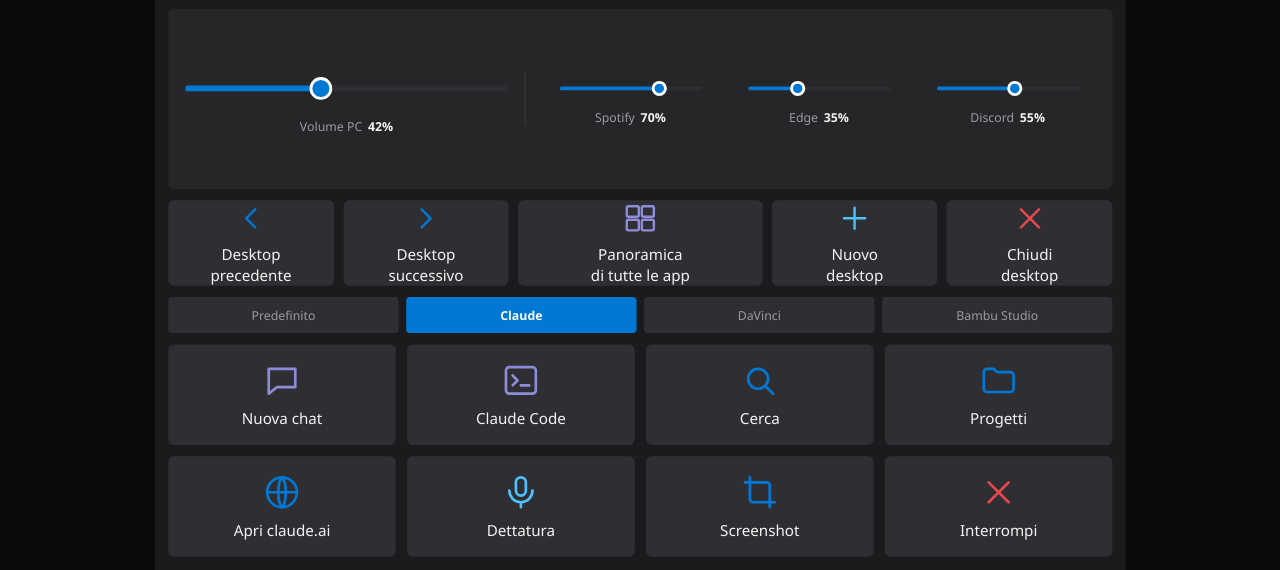
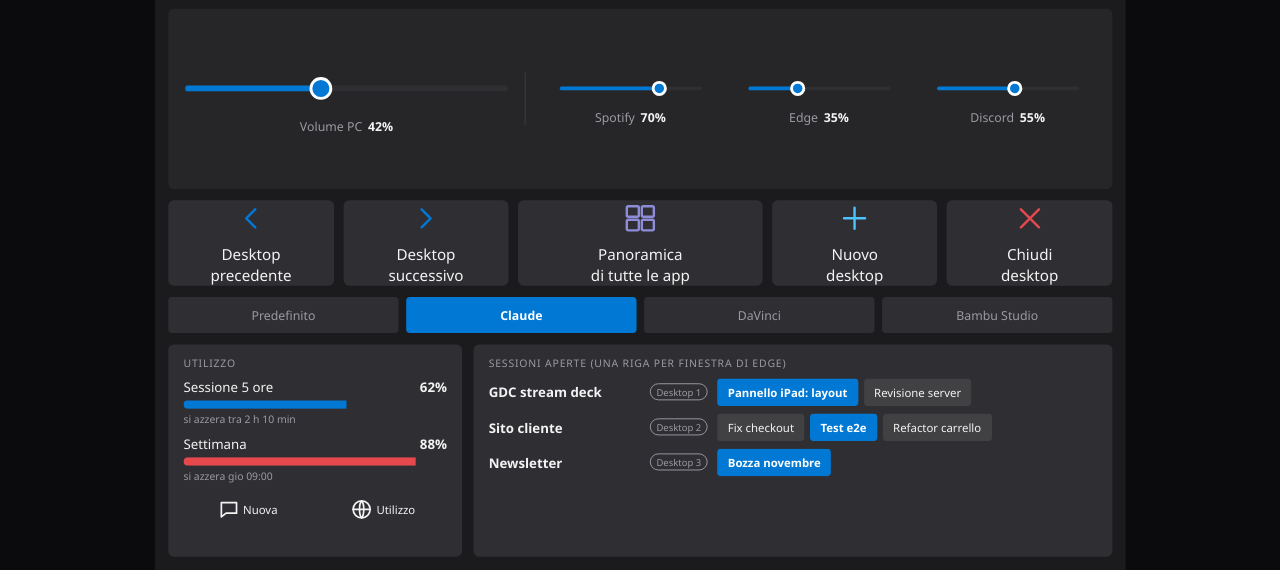
Before and after one commit to giandcdalcorso11-coder/GDC-stream-deck, a plain HTML site: page mockup/pannello.html in a window 1280 px wide. Both pictures are taken after a click on the button "Claude". Shown: the part 230-800 px from the top of the page. Drawn offline with Linux system fonts and the light colour scheme.

Commit message:
Mockup: pagina Claude con utilizzo e sessioni aperte
Co-Authored-By: Claude Sonnet 5.5 <noreply@anthropic.com>
Claude-Session: https://claude.ai/code/session_01HsrMVCknNYjub7dYfeEpWz

```diff
--- a/mockup/pannello.html
+++ b/mockup/pannello.html
@@ -69,6 +69,24 @@ svg.i{width:24px;height:24px;fill:none;stroke:currentColor;stroke-width:1.8;stro
 .key svg.i{width:42px;height:42px;stroke-width:1.6}
 .key[data-c=sys] svg{color:var(--sys)}.key[data-c=audio] svg{color:var(--audio)}.key[data-c=work] svg{color:var(--work)}.key[data-c=danger] svg{color:var(--danger)}
 .key.sm{font-size:13px;gap:6px}.key.sm svg.i{width:28px;height:28px}
+
+/* pagina Claude: utilizzo + sessioni */
+.cv{grid-column:1/-1;grid-row:1/-1;display:grid;grid-template-columns:310px 1fr;grid-gap:12px;min-height:0}
+#stage.port .cv{grid-template-columns:1fr;grid-template-rows:auto 1fr}
+.panel{background:var(--key);border-radius:var(--r);padding:12px 16px;min-height:0;overflow:hidden}
+.panel h4{font-size:11px;color:var(--muted);font-weight:500;text-transform:uppercase;letter-spacing:.08em;margin-bottom:8px}
+.ub{margin-bottom:9px}.ub .t{display:flex;justify-content:space-between;font-size:14px}.ub .bar{height:9px;margin-top:5px}.ub small{display:block;color:var(--muted);font-size:11px;margin-top:3px}
+.ub.warn .bar i{background:var(--danger)}
+.cvb{display:flex;margin-top:4px}.cvb .tb{width:auto;flex:1;height:38px;font-size:12px;padding:0 6px}.cvb .tb+.tb{margin-left:8px}
+.sr{display:flex;align-items:center;margin-bottom:7px;min-height:30px}
+.sr .pn{width:170px;flex:none;font-size:14px;font-weight:600;white-space:nowrap;overflow:hidden;text-overflow:ellipsis}
+.sr .dn{font-size:10px;color:var(--muted);border:1px solid currentColor;border-radius:9px;padding:1px 6px;margin-right:10px;flex:none}
+.sr .chs{flex:1;overflow:hidden;white-space:nowrap}
+.ch{display:inline-block;padding:6px 11px;margin-right:6px;border-radius:calc(var(--r) - 2px);background:rgba(128,128,128,.22);font-size:12px;max-width:190px;overflow:hidden;text-overflow:ellipsis;vertical-align:middle}
+.ch.on{background:var(--accent);color:var(--onacc);font-weight:600}
+.t-apple .panel{-webkit-backdrop-filter:blur(26px) saturate(180%);backdrop-filter:blur(26px) saturate(180%);border:1px solid rgba(255,255,255,.35);box-shadow:inset 0 1.5px 0 rgba(255,255,255,.65),0 10px 30px rgba(0,0,0,.3)}
+.t-neon .panel{border:1px solid rgba(0,240,255,.45);box-shadow:0 0 14px rgba(0,240,255,.12) inset}
+.t-dj .panel{border:1px solid #000;box-shadow:inset 0 1px 0 #4a4c53,0 2px 0 #000}.t-dj .ub .bar i{background:#2fe06a}.t-dj .ub.warn .bar i{background:#ff3b30}
 /* neon */
 .t-neon .card,.t-neon .key,.t-neon .tb,.t-neon .tab{border:1px solid rgba(0,240,255,.45);box-shadow:0 0 14px rgba(0,240,255,.12) inset,0 0 10px rgba(0,240,255,.15)}
 .t-neon .tab.on{background:rgba(0,240,255,.18);color:#00f0ff;box-shadow:0 0 12px rgba(0,240,255,.5)}
@@ -166,7 +184,7 @@ var theme='windows',orient='land',page='default';
 var DESK=[['left','Desktop<br>precedente','sys',0],['right','Desktop<br>successivo','sys',0],['overview','Panoramica<br>di tutte le app','work',1],['plus','Nuovo<br>desktop','audio',0],['xx','Chiudi<br>desktop','danger',0]];
 var PAGES={
  default:{n:'Predefinito',k:[['video','YouTube','audio',2],['task','Gestione attività','sys',2],['saver','Screen saver','work',2],['desk','Mostra desktop','sys',1,'sm'],['shot','Screenshot','work',1,'sm']]},
- claude:{n:'Claude',k:[['chat','Nuova chat','work'],['term','Claude Code','work'],['search','Cerca','sys'],['folder','Progetti','sys'],['globe','Apri claude.ai','sys'],['mic','Dettatura','audio'],['shot','Screenshot','sys'],['xx','Interrompi','danger']]},
+ claude:{n:'Claude',view:true,k:[['chat','Nuova chat','work'],['term','Claude Code','work'],['search','Cerca','sys'],['folder','Progetti','sys'],['globe','Apri claude.ai','sys'],['mic','Dettatura','audio'],['shot','Screenshot','sys'],['xx','Interrompi','danger']]},
  resolve:{n:'DaVinci',k:[['play','Play / Pausa','audio'],['blade','Taglia','work'],['undo','Annulla','sys'],['save','Salva','sys'],['markin','Segna IN','sys'],['markout','Segna OUT','sys'],['flag','Marker','work'],['trash','Elimina','danger']]},
  bambu:{n:'Bambu Studio',k:[['layers','Slice','work'],['printer','Stampa','danger'],['arrange','Disponi','sys'],['rotate','Orienta','sys'],['move','Sposta','sys'],['scale','Scala','sys'],['cube','Vista iso','sys'],['save','Salva','sys']]}
 };
@@ -220,6 +238,17 @@ function ctl(id,size){
 }
 function el(tag,cls,html){var e=document.createElement(tag);if(cls)e.className=cls;if(html)e.innerHTML=html;return e}
 function ic(n){return '<svg class="i"><use href="#'+n+'"/></svg>'}
+
+function claudeView(){
+ var SES=[{p:'GDC stream deck',d:1,t:['Pannello iPad: layout',"Revisione server"],on:0},{p:'Sito cliente',d:2,t:['Fix checkout','Test e2e','Refactor carrello'],on:1},{p:'Newsletter',d:3,t:['Bozza novembre'],on:0}];
+ var cv=el('div','cv');
+ var u=el('div','panel','<h4>Utilizzo</h4>'+
+  '<div class="ub"><div class="t"><span>Sessione 5 ore</span><b>62%</b></div><div class="bar"><i style="width:62%"></i></div><small>si azzera tra 2 h 10 min</small></div>'+
+  '<div class="ub warn"><div class="t"><span>Settimana</span><b>88%</b></div><div class="bar"><i style="width:88%"></i></div><small>si azzera gio 09:00</small></div>');
+ var bb=el('div','cvb');bb.appendChild(el('button','tb',ic('chat')+'&nbsp;Nuova'));bb.appendChild(el('button','tb',ic('globe')+'&nbsp;Utilizzo'));u.appendChild(bb);
+ var ss=el('div','panel','<h4>Sessioni aperte (una riga per finestra di Edge)</h4>');
+ SES.forEach(function(r){var row=el('div','sr','<div class="pn">'+r.p+'</div><div class="dn">Desktop '+r.d+'</div>');var c=el('div','chs');r.t.forEach(function(t,i){c.appendChild(el('span','ch'+(i==r.on?' on':''),t))});row.appendChild(c);ss.appendChild(row)});
+ cv.appendChild(u);cv.appendChild(ss);return cv}
 function build(){
  var st=document.getElementById('stage');st.className='t-'+theme+' '+orient;
  st.innerHTML='';
@@ -236,7 +265,7 @@ function build(){
  Object.keys(PAGES).forEach(function(k){var b=el('button','tab'+(k==page?' on':''),PAGES[k].n);b.onclick=function(){page=k;build()};tabs.appendChild(b)});
  strip.appendChild(tabs);
  var dk=el('section');dk.id='deck';
- PAGES[page].k.forEach(function(k){var b=el('button','key'+(k[4]?' '+k[4]:''),ic(k[0])+'<span>'+k[1]+'</span>');b.setAttribute('data-c',k[2]);var sp=Array.isArray(k[3])?k[3][orient=='land'?0:1]:k[3];if(sp>1){b.style.gridColumn='span '+sp}dk.appendChild(b)});
+ if(PAGES[page].view){dk.appendChild(claudeView())}else PAGES[page].k.forEach(function(k){var b=el('button','key'+(k[4]?' '+k[4]:''),ic(k[0])+'<span>'+k[1]+'</span>');b.setAttribute('data-c',k[2]);var sp=Array.isArray(k[3])?k[3][orient=='land'?0:1]:k[3];if(sp>1){b.style.gridColumn='span '+sp}dk.appendChild(b)});
  var rw=PAGES[page].rows;if(rw){dk.style.gridTemplateRows='repeat('+rw[orient]+',1fr)'}
  [c1,sys,c2,vol,db,strip,dk].forEach(function(n){st.appendChild(n)});
  if(theme=='dj'){var w=document.createElementNS('http://www.w3.org/2000/svg','svg');w.setAttribute('class','wave');w.setAttribute('viewBox','0 0 500 60');w.setAttribute('preserveAspectRatio','none');var h='';for(var x=0;x<500;x+=4){var q=7+Math.abs(Math.sin(x/17)*Math.sin(x/53))*22;h+='<rect x="'+x+'" y="'+(30-q)+'" width="2" height="'+(q*2)+'" fill="'+(x<220?'#2f9bff':'#1c4f8a')+'"/>'}w.innerHTML=h;c2.appendChild(w)}
```
